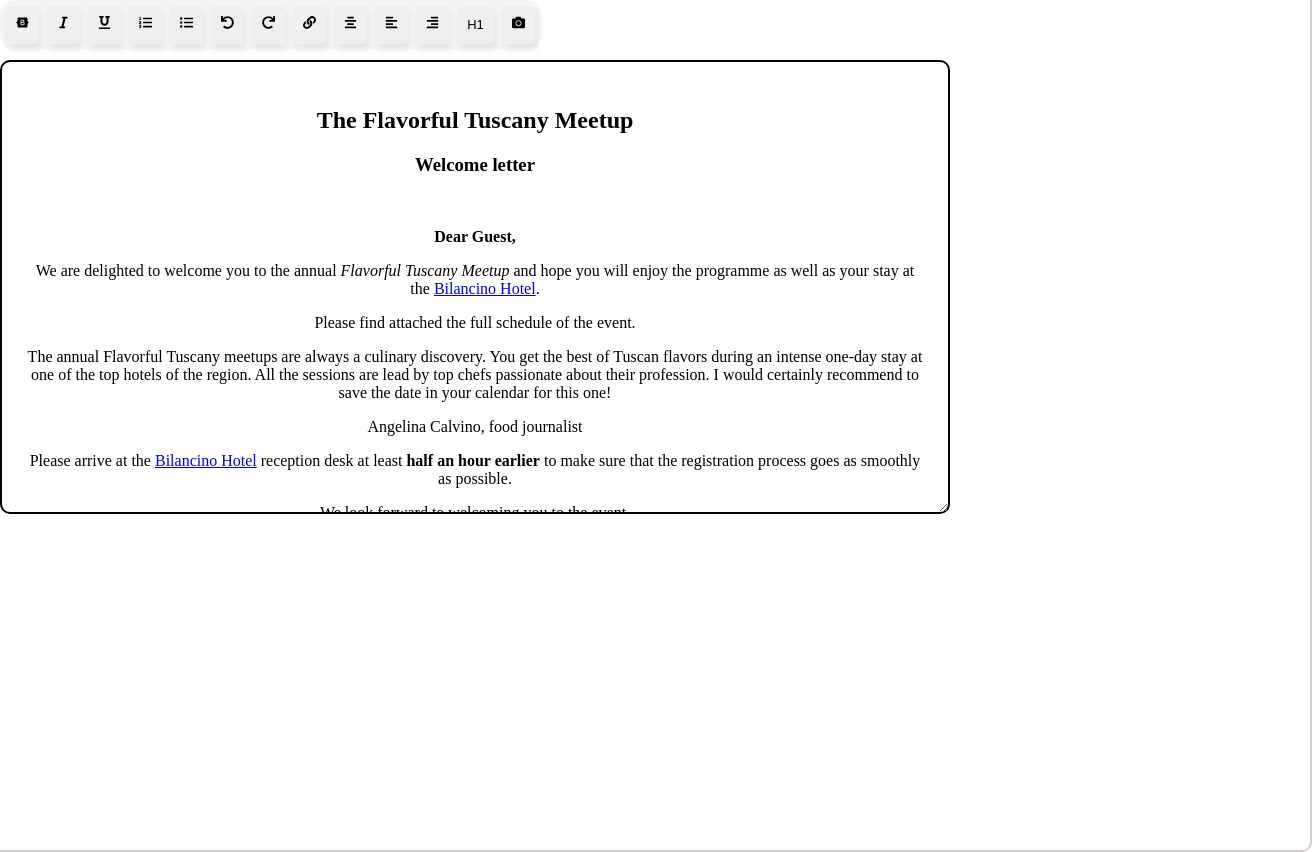
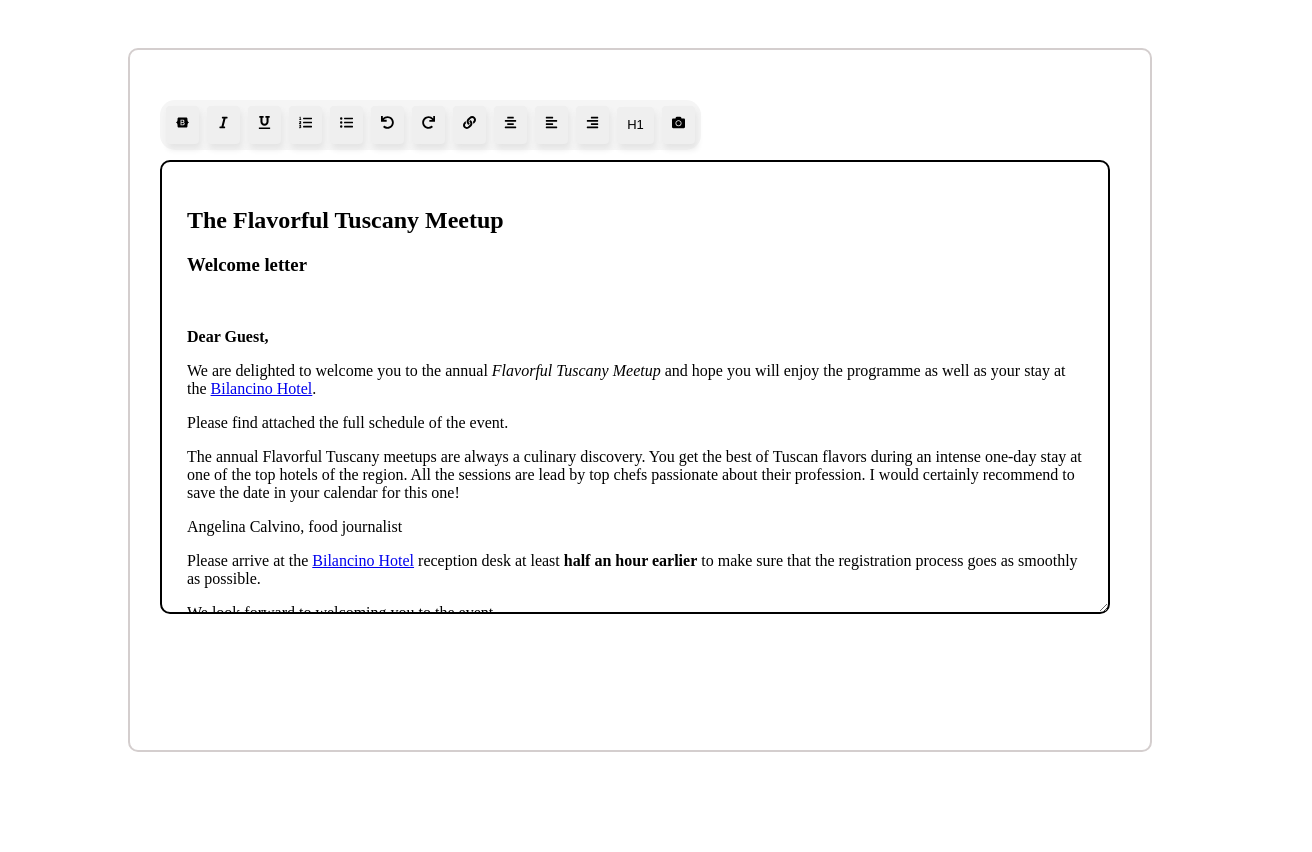
Before and after one commit to yadavdevendra/Text-editor-on-Typescript, a React (Create React App) app: page / in a window 1280 px wide. Shown: the whole page, 1312 px wide, since content can reach past the window. After the commit the page ends 800 px from the top, so only its background shows below. Built offline with nearby package versions, Linux system fonts and the light colour scheme.

Commit message:
update css

```diff
--- a/src/App.css
+++ b/src/App.css
@@ -89,9 +89,8 @@ img{
 }
 
 .container {
-  text-align: center;
   background-color: #ffffff;
-  width: 100vw;
+  width: 75vw;
   padding: 50px 30px;
   position: absolute;
   transform: translate(-50%, -50%);
@@ -100,7 +99,7 @@ img{
   border-radius: 10px;
   border: 2px solid rgb(212, 206, 206);
   border-radius: 10px;
-  height: 100vh;
+  height: 75vh;
 }
 
 .options {
```
